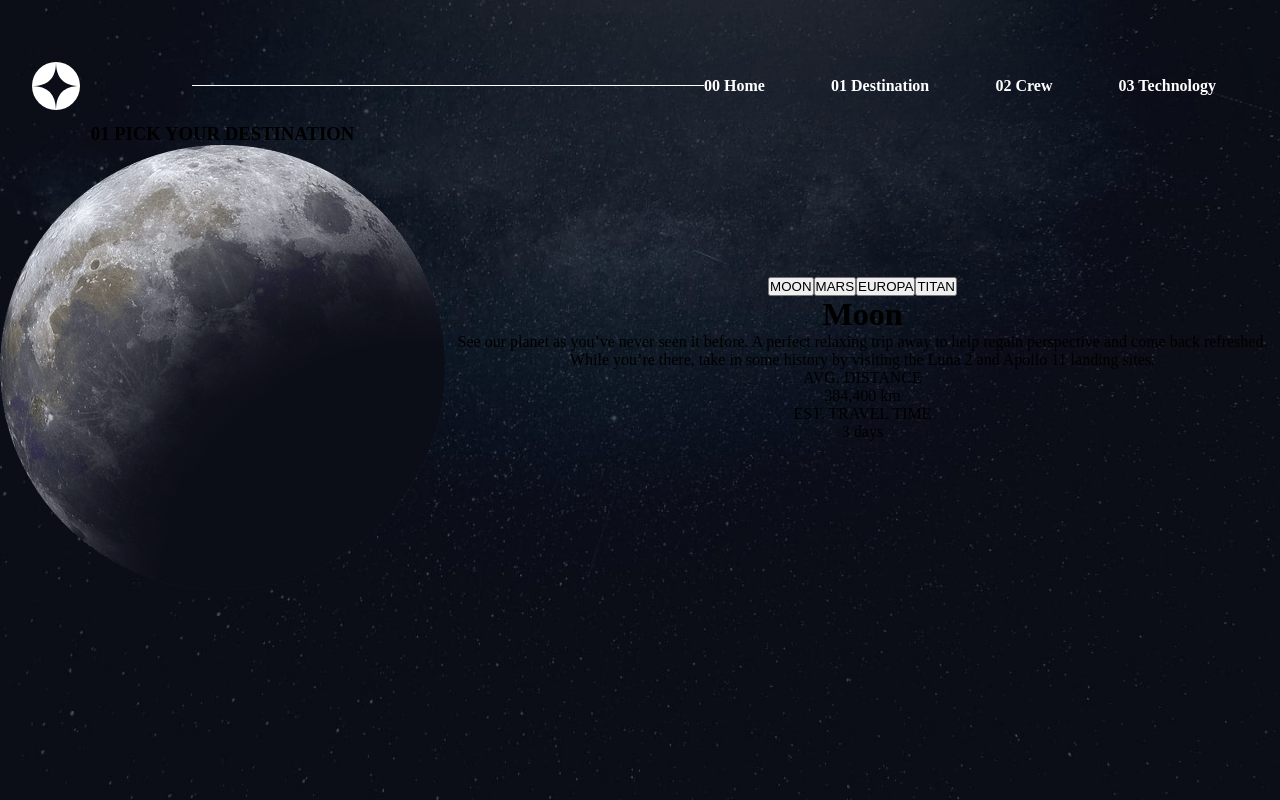
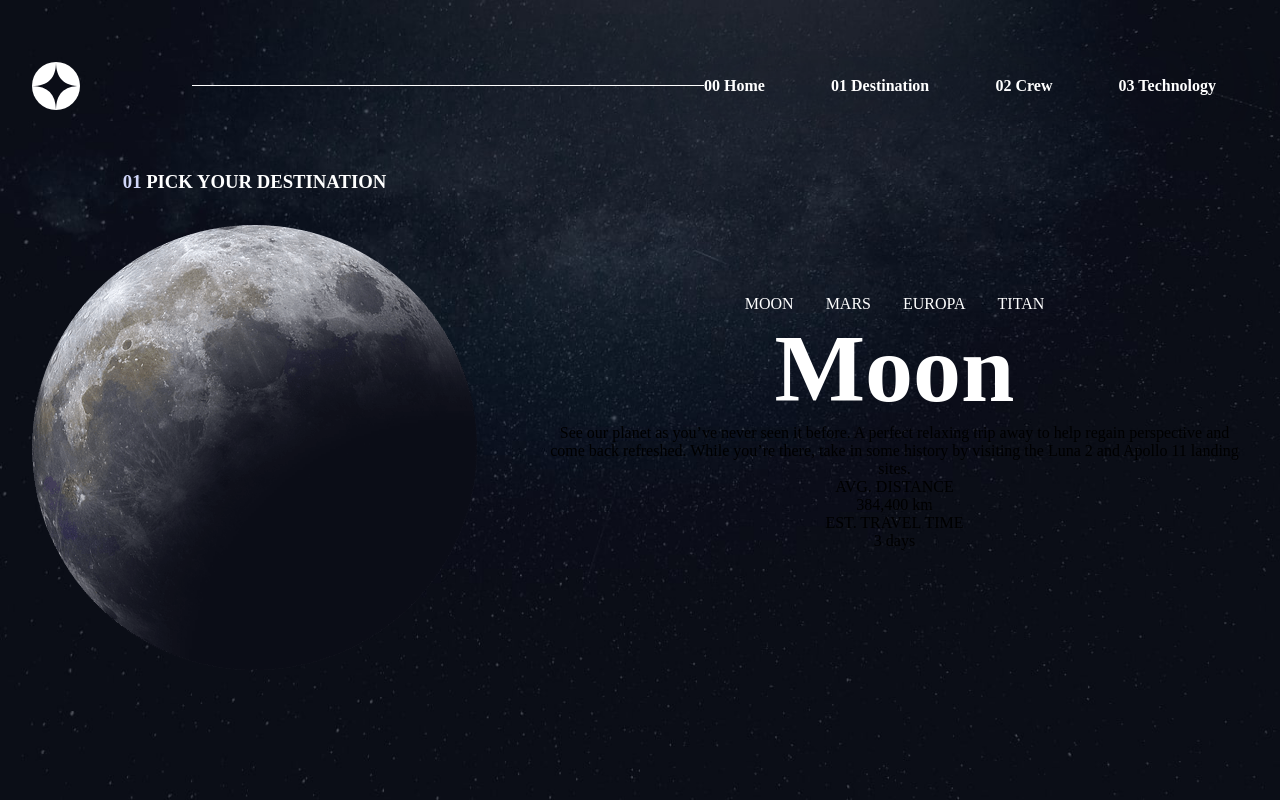
Before and after one commit to tdavis1991/space-tourism, a React (Vite) app in the folder starter-code/frontend/: page /destination in a window 1280 px wide. Built offline with nearby package versions, Linux system fonts and the light colour scheme; a web font is replaced by a local one.

Commit message:
Working on destination layout

```diff
--- a/starter-code/frontend/src/pages/destination/Destination.jsx
+++ b/starter-code/frontend/src/pages/destination/Destination.jsx
@@ -47,15 +47,15 @@ const Destination = () => {
     <div className='destination_container'>
       <img src={bg_destination} alt='space-destination' className='destination_cover_image' />
       <div className='destination_left_content'>
-        <h3><span>01</span> PICK YOUR DESTINATION</h3>
+        <h3><span style={{ color: '#D0D6F9' }}>01</span> PICK YOUR DESTINATION</h3>
         <img src={image} />
       </div>
       <div className='destination_right_content'>
         <div className='destination_links'>
-          <button onClick={() => setCount(0)}>MOON</button>
-          <button onClick={() => setCount(1)}>MARS</button>
-          <button onClick={() => setCount(2)}>EUROPA</button>
-          <button onClick={() => setCount(3)}>TITAN</button>
+          <p onClick={() => setCount(0)}>MOON</p>
+          <p onClick={() => setCount(1)}>MARS</p>
+          <p onClick={() => setCount(2)}>EUROPA</p>
+          <p onClick={() => setCount(3)}>TITAN</p>
         </div>
         <h1>{destination.name}</h1>
         <p>{destination.description}</p>
--- a/starter-code/frontend/src/pages/destination/destination.css
+++ b/starter-code/frontend/src/pages/destination/destination.css
@@ -4,6 +4,17 @@
   display: flex;
   justify-content: center;
   align-items: center;
+  margin-top: 3rem;
+}
+
+.destination_container h3 {
+  color: #FFFFFF;
+  margin-bottom: 2rem;
+}
+
+.destination_container h1 {
+  font-size: 6rem;
+  color: #FFFFFF;
 }
 
 .destination_cover_image {
@@ -15,3 +26,29 @@
   overflow: hidden;
   z-index: -1;
 }
+
+.destination_right_content {
+  display: flex;
+  flex-direction: column;
+  justify-content: center;
+  align-items: center;
+  margin: 0 2rem;
+}
+
+.destination_left_content {
+  margin: 0 2rem;
+}
+
+.destination_links {
+  display: flex;
+  color: #FFFFFF;
+}
+
+.destination_links p {
+  margin: 0 1rem;
+}
+
+.destination_links p:hover {
+  border-bottom: 1px solid white;
+  cursor: pointer;
+}
```
